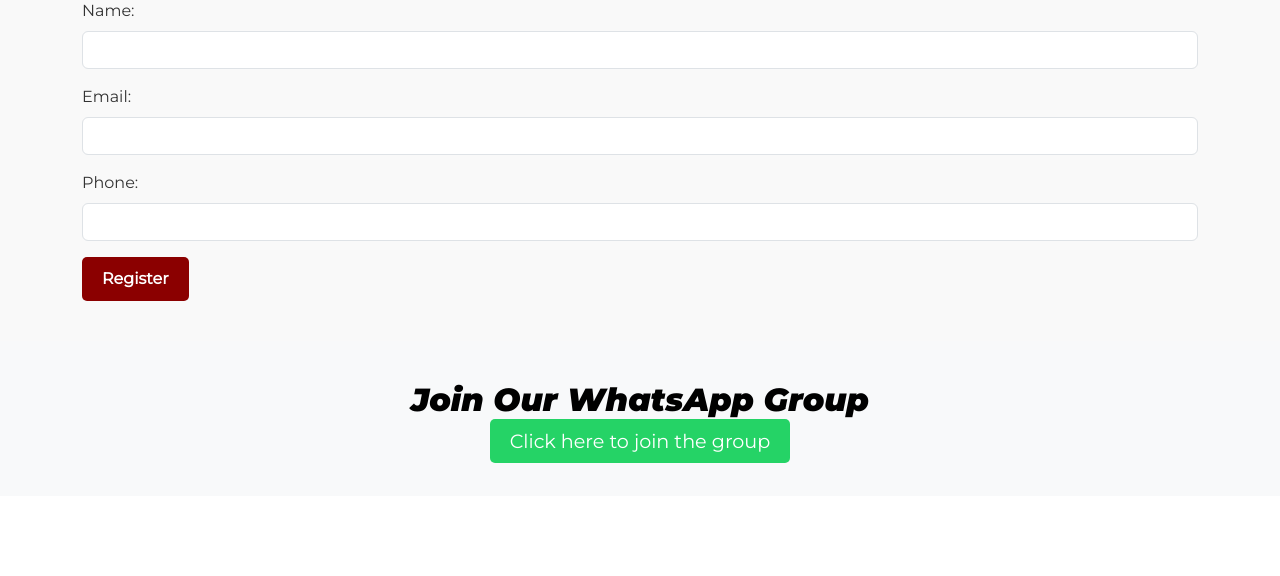
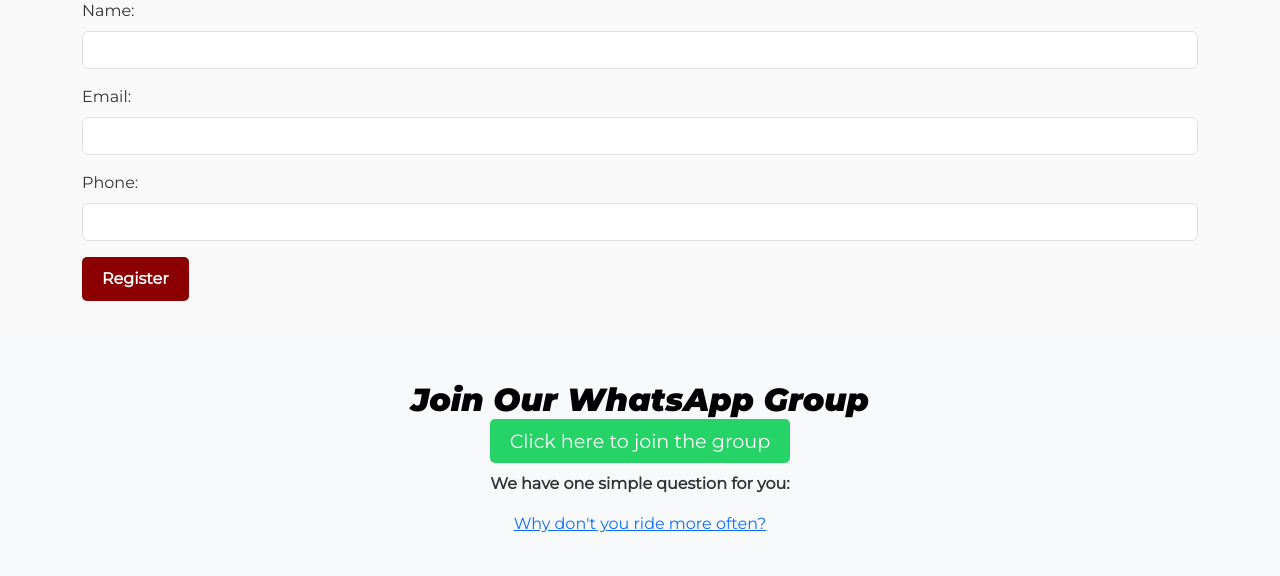
Before and after one commit to kornchli0/motul_community, a Flask app: page / in a window 1280 px wide. Shown: the part 735-1311 px from the top of the page. Before the commit the page ends 1198 px from the top, so only its background shows below. Run offline with Flask 3, Linux system fonts and the light colour scheme.

Commit message:
Add survey button below WhatsApp group link

```diff
--- a/templates/index.html
+++ b/templates/index.html
@@ -151,6 +151,10 @@
             <div class="whatsapp-link">
                 <a href="https://chat.whatsapp.com/HxOu6sVzULfDllfLW1Caka" target="_blank" class="btn-green">Click here to join the group</a>
             </div>
+            <div class="mt-3">
+                <p><strong>We have one simple question for you:</strong></p>
+                <a href="https://forms.office.com/e/39gQVYt8Jj" target="_blank" class="btn-blue">Why don't you ride more often?</a>
+            </div>
         </div>
     </div>
 
```
